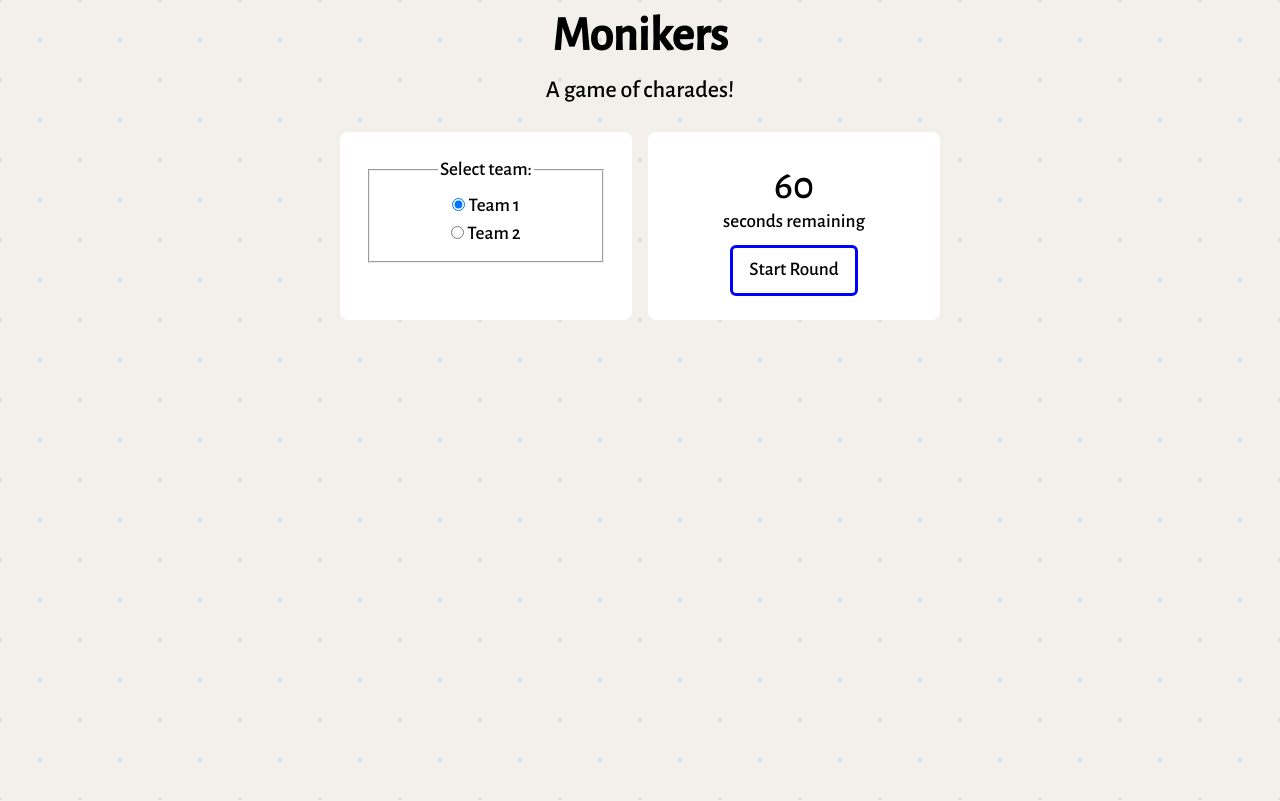
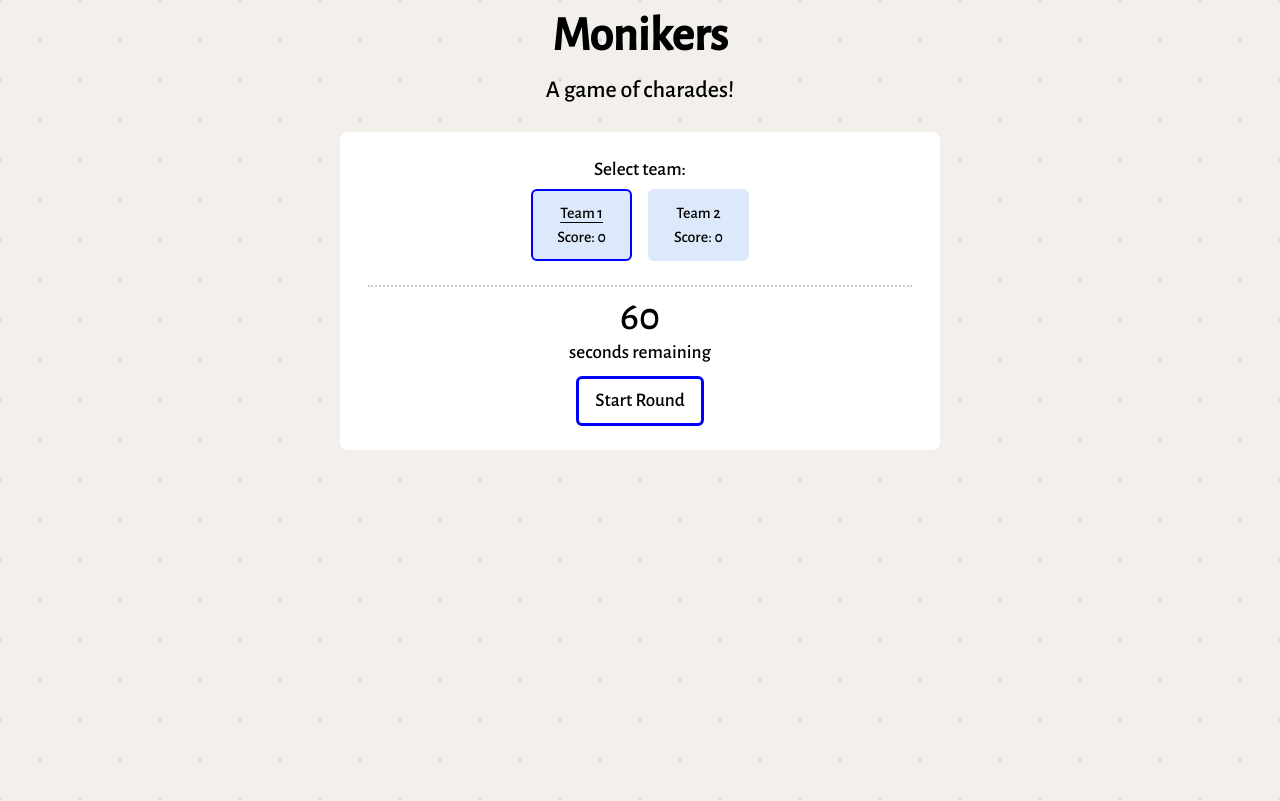
Before and after one commit to smwoll/mgame, a website built with Parcel: page src/index.html in a window 1280 px wide. Shown: the top 801 px of the page. Built offline with nearby package versions, Linux system fonts and the light colour scheme.

Commit message:
counts, display counts, UI

```diff
--- a/src/index.html
+++ b/src/index.html
@@ -40,14 +40,30 @@
                         <fieldset>
                             <legend>Select team:</legend>
 
-                            <div>
+                            <div class="team-box">
                                 <input type="radio" id="teamone" name="team" value="1" checked>
                                 <label for="teamone">Team 1</label>
+                                <aside class="team-score">
+                                    <span class="score-label">
+                                        Score:
+                                    </span>
+                                    <span class="score-display">
+                                        0
+                                    </span>
+                                </aside>
                             </div>
 
-                            <div>
+                            <div class="team-box">
                                 <input type="radio" id="teamtwo" name="team" value="2">
                                 <label for="teamtwo">Team 2</label>
+                                <aside class="team-score">
+                                    <span class="score-label">
+                                        Score:
+                                    </span>
+                                    <span class="score-display">
+                                        0
+                                    </span>
+                                </aside>
                             </div>
                         </fieldset>
 
--- a/src/index.js
+++ b/src/index.js
@@ -221,6 +221,11 @@ const updateTeamCounts = () => {
         }
     });
     console.log('team counts', teamCounts);
+
+    const teamCounters = document.querySelectorAll('.score-display');
+    teamCounters.forEach((counter, i) => {
+        counter.innerHTML = teamCounts[i];
+    });
 }
 
 updateTeamCounts();
@@ -300,6 +305,9 @@ successBtn.addEventListener('click', () => {
     const card = pickRandomCard();
 
     flipAndUpdateCard(card.name, card.desc);
+
+    // Update team counts.
+    updateTeamCounts();
 });
 
 skipBtn.addEventListener('click', () => {
--- a/src/style.css
+++ b/src/style.css
@@ -251,16 +251,9 @@ button.skip {
 /* Timer and reveals */
 
 .team-timer-wrap {
-  display: flex;
-  flex-wrap: wrap;
-  gap: 16px;
-  justify-content: center;
   margin-left: auto;
   margin-right: auto;
   width: min(96%, 600px);
-}
-
-.team-timer-wrap section {
   margin-bottom: 24px;
   margin-top: 24px;
   width: min(96%, 600px);
@@ -270,6 +263,60 @@ button.skip {
   text-align: center;
   font-size: 1.2rem;
   flex: 1 1;
+}
+
+.team-select {
+  border-bottom: 2px dotted #ccc;
+  padding-bottom: 24px;
+}
+
+.team-select fieldset {
+  width: 100%;
+  max-width: 100%;
+  min-width: unset;
+  border: unset;
+  margin: unset;
+  padding: unset;
+  display: flex;
+  justify-content: center;
+  gap: 16px;
+  font-size: 1rem;
+  font-weight: 400;
+}
+
+.team-select legend {
+  font-size: 1.2rem;
+  font-weight: 400;
+  margin-bottom: 4px;
+  width: 100%;
+}
+
+.team-box {
+  padding: 12px;
+  position: relative;
+  border-radius: 6px;
+  background-color: #70a7e93f;
+  min-width: 12ch;
+}
+
+.team-box input {
+  appearance: none;
+  position: absolute;
+  top: 0;
+  left: 0;
+  width: 100%;
+  height: 100%;
+  cursor: pointer;
+  border-radius: 6px;
+}
+
+.team-box input:checked {
+  border: 2px solid blue;
+}
+
+.team-box input:checked + label {
+  text-decoration: underline;
+  text-underline-offset: 4px;
 }
 
 .time-display {
@@ -290,6 +337,7 @@ button.skip {
   visibility: hidden;
   text-align: center;
   margin-bottom: 24px;
+  font-weight: 400;
 }
 
 .time-over-message--reveal {
```
